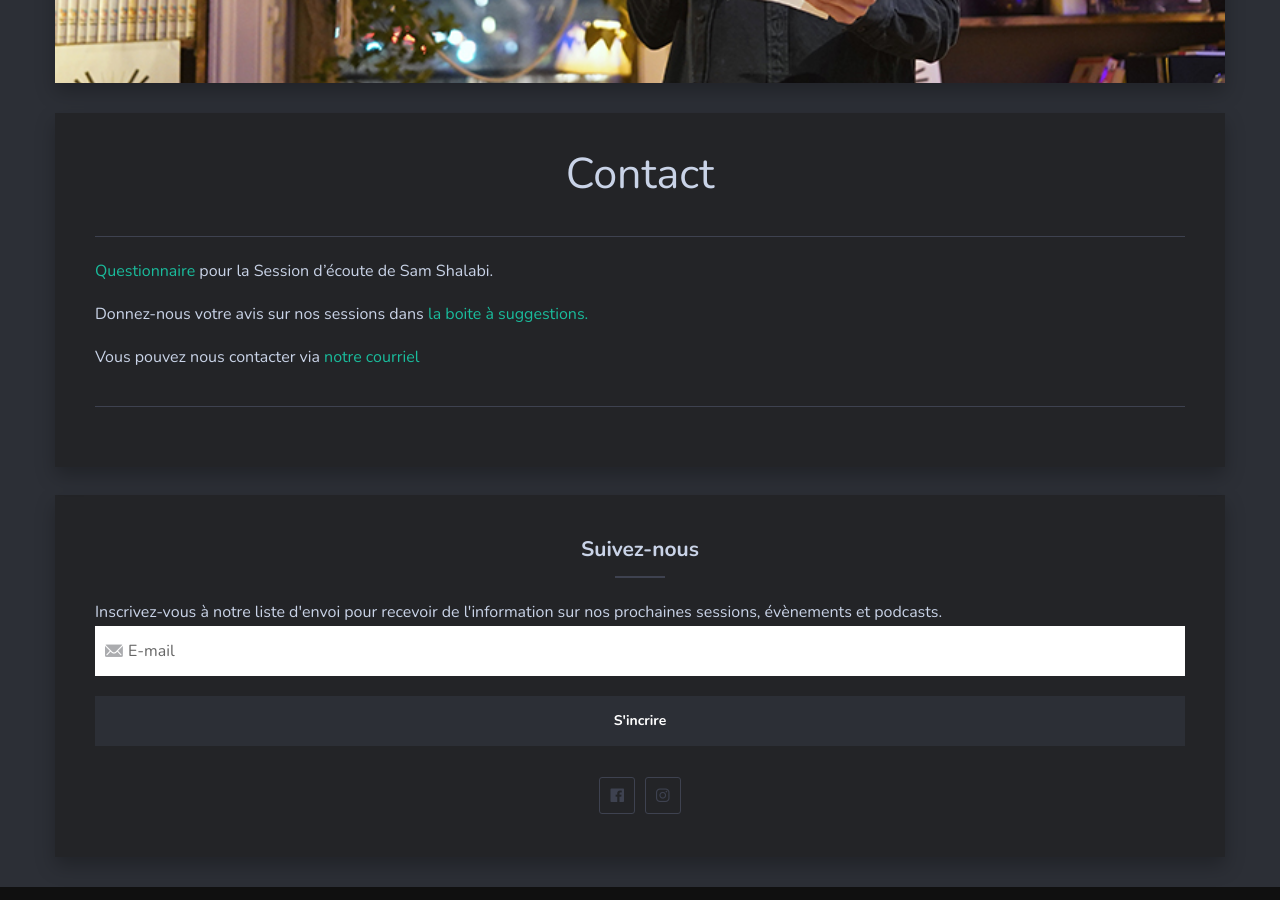
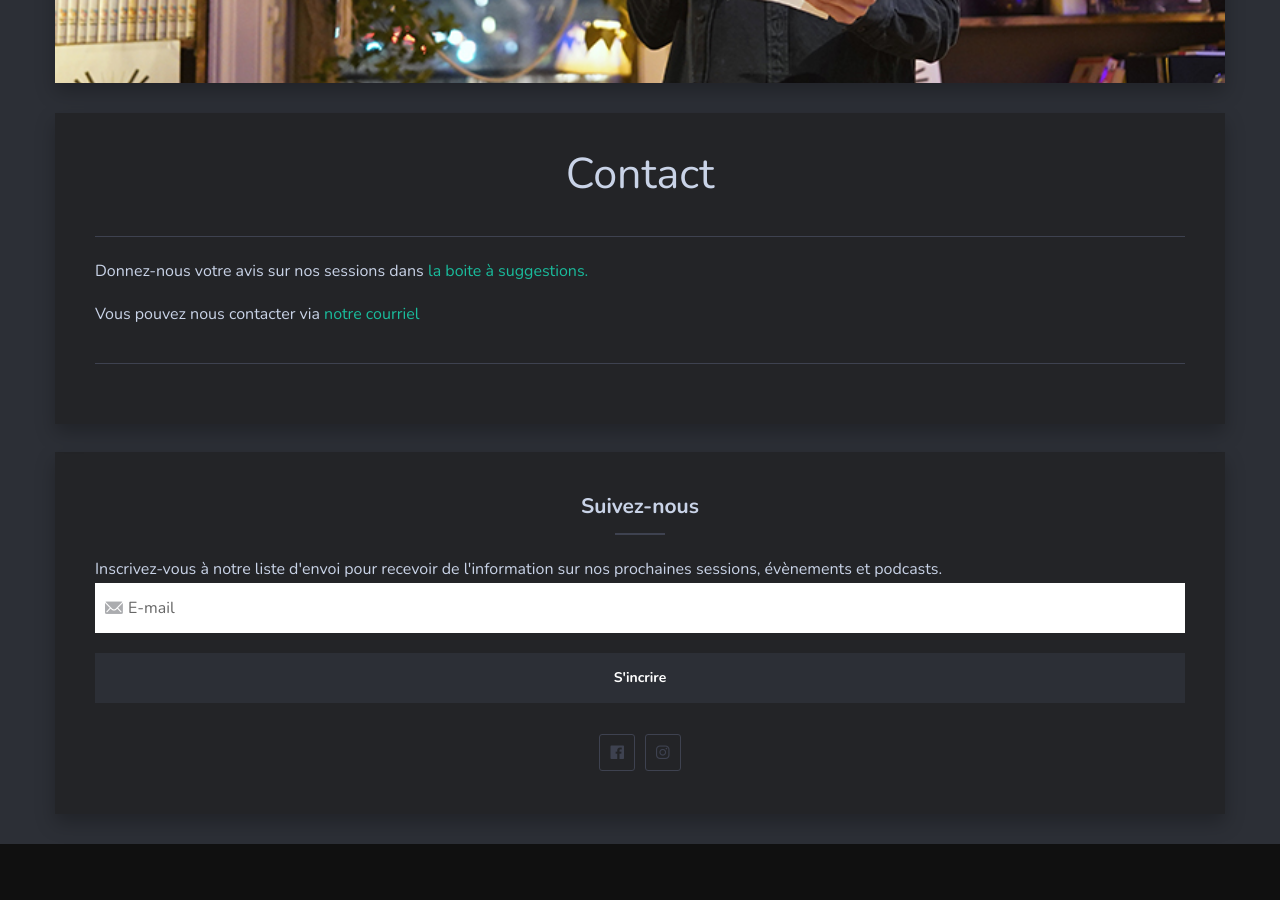
Before and after one commit to sessions-marteau/sessions-marteau-2.github.io, a Jekyll site: the page built from _pages/contact.md, in a window 1280 px wide and 900 px high, scrolled down 612 px. Built offline with Jekyll 4.4.1, drawn with Linux system fonts in a browser that asks for light colours; nearby versions of some CDN libraries.

Commit message:
Del: Questionnaire session 3.

```diff
--- a/_pages/contact.md
+++ b/_pages/contact.md
@@ -5,9 +5,9 @@
 image: DSC2963.jpg
 ---
 
-<a href="https://docs.google.com/forms/d/e/1FAIpQLSeMuGduHI20ZNYtf_5kYa-9WphJaYHUNxiTFegaFf3SAyFzdQ/viewform" target="_blank">Questionnaire
+<!-- <a href="https://docs.google.com/forms/d/e/1FAIpQLSeMuGduHI20ZNYtf_5kYa-9WphJaYHUNxiTFegaFf3SAyFzdQ/viewform" target="_blank">Questionnaire
 </a> pour la Session d'écoute de Sam Shalabi.
-<br>
+<br> -->
 
 Donnez-nous votre avis sur nos sessions dans<a href="https://docs.google.com/forms/d/e/1FAIpQLSfyrPyKtBmTGzf7nJ98gjlHnXa4moSguP8rfO07iK-Pnl8fhw/viewform" target="_blank"> la boite à suggestions.
 </a>
```
